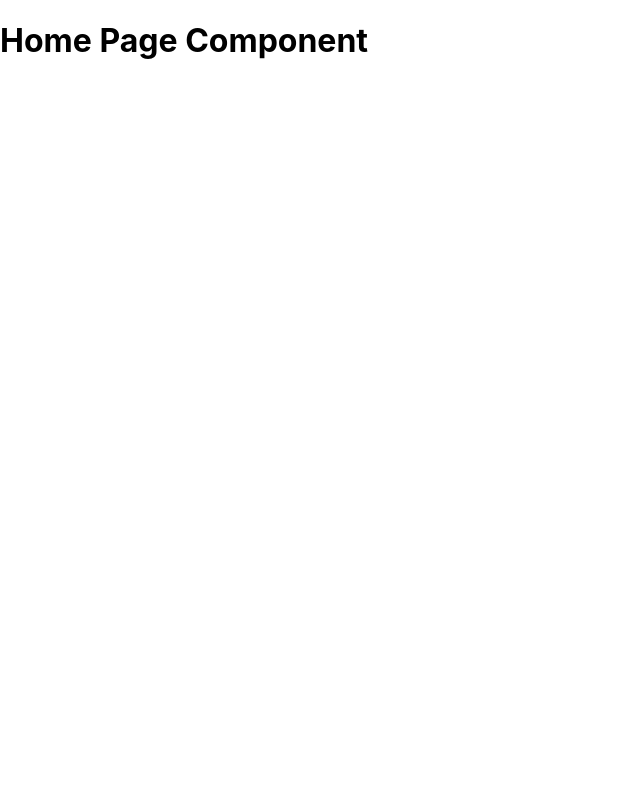
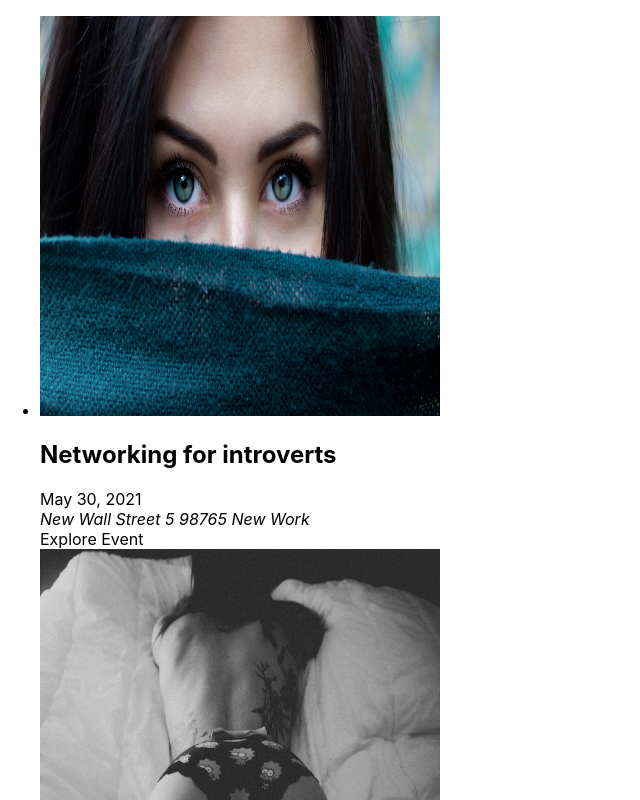
Before and after one commit to Bishk0/NextJS, a Next.js app: page / in a window 1280 px wide. Shown: the top 800 px of the page, without its empty margins (0-640 px from the left). Built offline with nearby package versions, Linux system fonts and the light colour scheme.

Commit message:
Adding More React Components and Connecting Components

```diff
--- a/components/events/event-item.js
+++ b/components/events/event-item.js
@@ -1,7 +1,32 @@
+import Image from "next/image";
+import Link from "next/link";
+
 const EventItem = (props) => {
+  const { title, image, location, date, id } = props;
+
+  const humanReadableDate = new Date(date).toLocaleDateString('en-US', {
+    day: 'numeric',
+    month: 'long',
+    year: 'numeric'
+  });
+  const formattedAddress = location.replace(',', '\n');
+  const exploreLink = `/events/${id}`;
+
   return (
-    <li></li>
-  )
+    <li>
+      <Image src={'/' + image} alt={title} width={400} height={400} />
+      <div>
+        <div>
+          <h2>{title}</h2>
+          <div><time>{humanReadableDate}</time></div>
+          <div><address>{formattedAddress}</address></div>
+        </div>
+        <div>
+          <Link href={exploreLink}>Explore Event</Link>
+        </div>
+      </div>
+    </li>
+  );
 }
 
 export default EventItem;
--- a/components/events/event-list.js
+++ b/components/events/event-list.js
@@ -1,11 +1,25 @@
-import EventItem from "./event-item";
+import EventItem from './event-item';
 
 const EventList = (props) => {
   const { items } = props;
 
   return (
-    <ul>{items.map(event => <EventItem />)}</ul>
+    <ul>
+      {items.map((event) => {
+        const { title, image, location, date, id } = event;
+        return (
+          <EventItem
+            key={id}
+            title={title}
+            image={image}
+            location={location}
+            date={date}
+            id={id}
+          />
+        );
+      })}
+    </ul>
   );
-}
+};
 
 export default EventList;
--- a/pages/index.js
+++ b/pages/index.js
@@ -1,7 +1,12 @@
+import EventList from "../components/events/event-list";
+import { getFeaturedEvents } from "../dummy-data";
+
 const HomePage = () => {
+  const featuredEvents = getFeaturedEvents();
+
   return (
     <div>
-      <h1>Home Page Component</h1>
+      <EventList items={featuredEvents} />
     </div>
   )
 }
```
